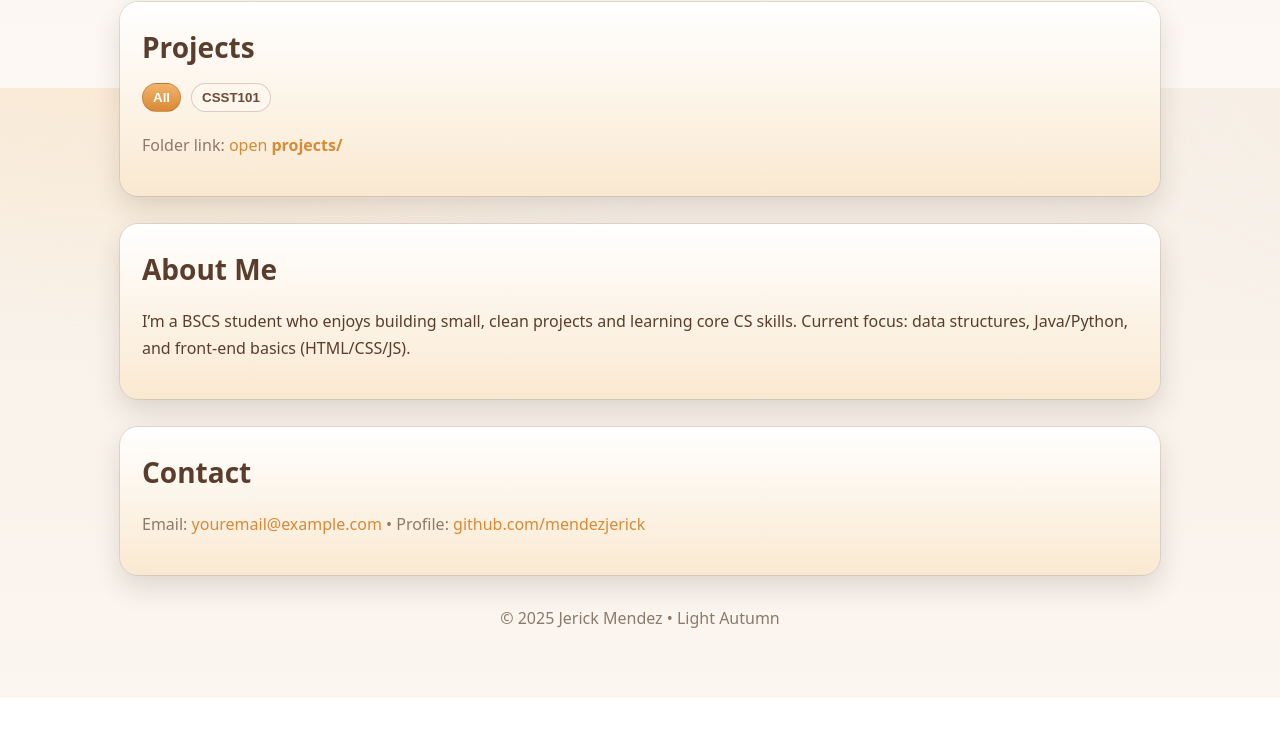
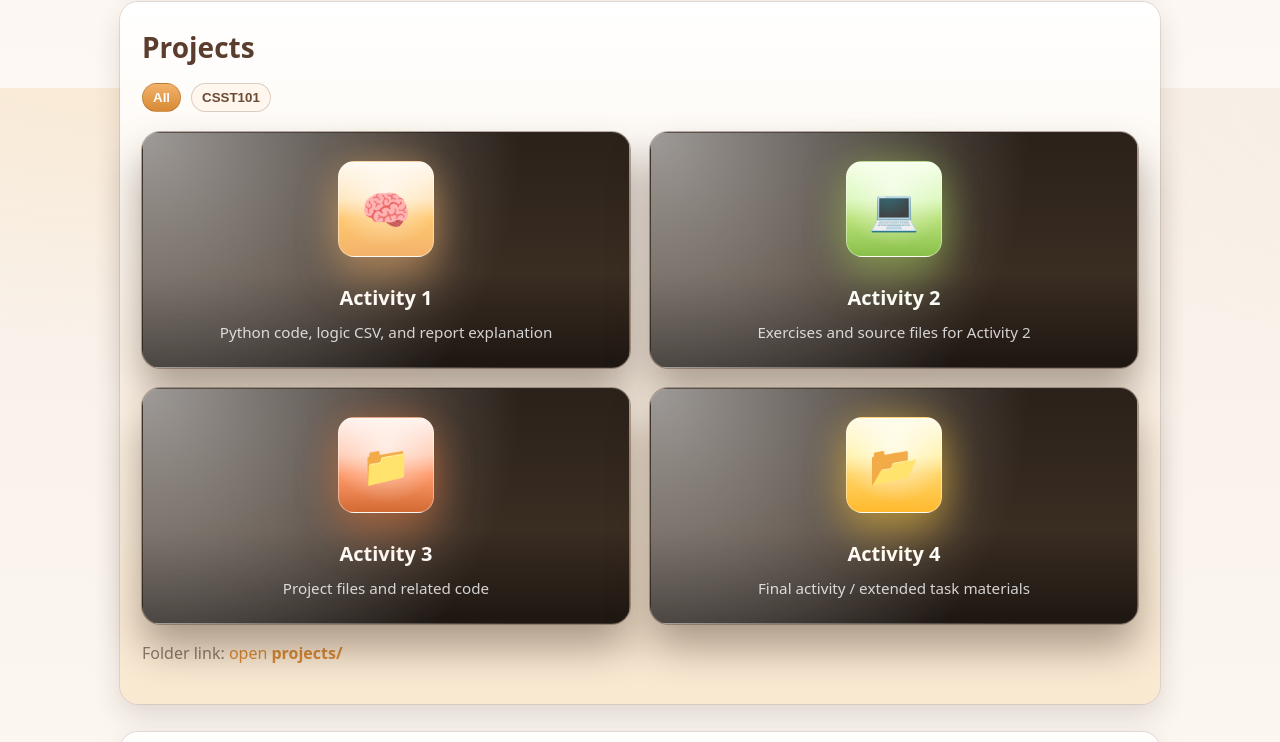
Before and after one commit to mendezjerick/CSST101-3A-AY25-26, a plain HTML site: page index.html in a window 1280 px wide. Shown: the part 712-1454 px from the top of the page. Before the commit the page ends 1410 px from the top, so only its background shows below. Drawn offline with Linux system fonts and the light colour scheme.

Commit message:
Update index.html

```diff
--- a/index.html
+++ b/index.html
@@ -58,22 +58,159 @@
     .cta:hover{transform:translateY(-1px)}
 
     section{margin-top:28px}
-    .card{background:linear-gradient(180deg,#fff,var(--hay));border-radius:var(--radius);padding:22px;
-      outline:1px solid rgba(90,61,44,.12);box-shadow:var(--shadow);
-      opacity:0;transform:translateY(12px);transition:.6s}
+    .card{
+      background:linear-gradient(180deg,#fff,var(--hay));
+      border-radius:var(--radius);
+      padding:22px;
+      outline:1px solid rgba(90,61,44,.12);
+      box-shadow:var(--shadow);
+      opacity:0;
+      transform:translateY(12px);
+      transition:.6s
+    }
     .card.revealed{opacity:1;transform:none}
     h2{margin:0 0 12px;font-size:clamp(20px,3.2vw,28px)}
     .muted{color:var(--sage)}
 
-    .grid{display:grid;gap:16px;grid-template-columns:repeat(auto-fit,minmax(260px,1fr))}
-    .tile{background:linear-gradient(180deg,#fff,#fff4e9);border-radius:14px;padding:16px;
-      outline:1px solid rgba(90,61,44,.12);transition:.2s}
-    .tile:hover{transform:translateY(-2px);outline-color:var(--ring);box-shadow:0 10px 22px rgba(51,28,14,.10)}
+    /* generic grid (repo, etc.) */
+    .grid{
+      display:grid;
+      gap:16px;
+      grid-template-columns:repeat(auto-fit,minmax(260px,1fr))
+    }
 
+    .tile{
+      background:linear-gradient(180deg,#fff,#fff4e9);
+      border-radius:14px;
+      padding:16px;
+      outline:1px solid rgba(90,61,44,.12);
+      transition:.2s
+    }
+    .tile:hover{
+      transform:translateY(-2px);
+      outline-color:var(--ring);
+      box-shadow:0 10px 22px rgba(51,28,14,.10)
+    }
+
+    /* chips / filters */
     .chips{display:flex;gap:10px;flex-wrap:wrap;margin-bottom:10px}
-    .chip{padding:6px 10px;border-radius:999px;border:1px solid rgba(90,61,44,.22);
-      background:#fff6ed;color:#6c4a34;font-weight:600;cursor:pointer;transition:.2s}
-    .chip.active{background:linear-gradient(180deg,var(--amber),var(--amber-dark));color:#fff}
+    .chip{
+      padding:6px 10px;
+      border-radius:999px;
+      border:1px solid rgba(90,61,44,.22);
+      background:#fff6ed;
+      color:#6c4a34;
+      font-weight:600;
+      cursor:pointer;
+      transition:.2s
+    }
+    .chip.active{
+      background:linear-gradient(180deg,var(--amber),var(--amber-dark));
+      color:#fff
+    }
+
+    /* FOLDER CARDS (autumn variant) */
+    .folder-grid{
+      display:grid;
+      gap:20px;
+      grid-template-columns:repeat(auto-fit,minmax(min(320px,100%),1fr));
+      margin-top:20px;
+    }
+
+    .folder-card{
+      position:relative;
+      background:
+        radial-gradient(circle at 0% 0%, rgba(255,255,255,.55) 0%, rgba(255,255,255,0) 70%),
+        linear-gradient(180deg,#2a211a 0%, #3a2d22 60%, #1d1611 100%);
+      border-radius:18px;
+      padding:28px 20px 24px;
+      min-height:220px;
+      color:#fff;
+      box-shadow:0 24px 40px rgba(51,28,14,.4);
+      border:1px solid rgba(255,255,255,.07);
+      outline:1px solid rgba(90,61,44,.4);
+      display:flex;
+      flex-direction:column;
+      justify-content:flex-end;
+      text-align:center;
+      transition:.18s;
+    }
+
+    .folder-card:hover{
+      transform:translateY(-2px) scale(1.01);
+      box-shadow:0 28px 48px rgba(51,28,14,.5);
+      outline-color:var(--ring);
+    }
+
+    /* glowing icon square on top */
+    .folder-icon-wrap{
+      position:absolute;
+      top:28px;
+      left:50%;
+      transform:translateX(-50%);
+      width:96px;
+      height:96px;
+      border-radius:16px;
+      background:
+        radial-gradient(circle at 50% 30%, rgba(255,255,255,.6) 0%, rgba(255,255,255,0) 70%),
+        linear-gradient(180deg,#fff8ef 0%, #ffe4b8 40%, #ffc870 60%, #f3b26a 100%);
+      box-shadow:
+        0 24px 40px rgba(243,178,106,.35),
+        0 0 40px rgba(243,178,106,.4);
+      border:1px solid rgba(255,255,255,.4);
+      display:grid;
+      place-items:center;
+      font-size:40px;
+      font-weight:600;
+      line-height:1;
+      color:#5a3d2c;
+    }
+
+    /* Accent color variants for variety if you want */
+    .accent-leaf {
+      background:
+        radial-gradient(circle at 50% 30%, rgba(255,255,255,.6) 0%, rgba(255,255,255,0) 70%),
+        linear-gradient(180deg,#f5ffe8 0%, #d9f7b7 40%, #b8e27a 60%, #8abf4a 100%) !important;
+      box-shadow:
+        0 24px 40px rgba(170,210,90,.35),
+        0 0 40px rgba(170,210,90,.4);
+      color:#2f3a15;
+    }
+
+    .accent-rust {
+      background:
+        radial-gradient(circle at 50% 30%, rgba(255,255,255,.6) 0%, rgba(255,255,255,0) 70%),
+        linear-gradient(180deg,#fff1eb 0%, #ffc9b0 40%, #ff9a6b 60%, #d36a33 100%) !important;
+      box-shadow:
+        0 24px 40px rgba(227,120,60,.35),
+        0 0 40px rgba(227,120,60,.4);
+      color:#4a1f11;
+    }
+
+    .accent-amber {
+      background:
+        radial-gradient(circle at 50% 30%, rgba(255,255,255,.7) 0%, rgba(255,255,255,0) 70%),
+        linear-gradient(180deg,#fffbe5 0%, #fff2a8 40%, #ffd465 60%, #ffb92e 100%) !important;
+      box-shadow:
+        0 24px 40px rgba(255,200,60,.35),
+        0 0 40px rgba(255,200,60,.4);
+      color:#4a3514;
+    }
+
+    .folder-title{
+      font-size:1.25rem;
+      font-weight:700;
+      margin-top:120px;
+      margin-bottom:8px;
+      color:#fff;
+    }
+
+    .folder-desc{
+      font-size:.95rem;
+      line-height:1.4;
+      color:rgba(255,255,255,.8);
+      margin:0;
+    }
 
     .toast{position:fixed;left:50%;bottom:24px;transform:translateX(-50%) translateY(20px);
       background:var(--bark);color:#fff;padding:10px 14px;border-radius:999px;
@@ -122,13 +259,57 @@
     <!-- PROJECTS -->
     <section id="projects" class="card">
       <h2>Projects</h2>
+
+      <!-- Filter chips (still visual / future use) -->
       <div class="chips">
         <button class="chip active" data-filter="all">All</button>
         <button class="chip" data-filter="CSST101">CSST101</button>
       </div>
-      <div id="projectGrid" class="grid"></div>
-      <p id="emptyMsg" class="muted" style="display:none">It’s empty for now.</p>
-      <p class="muted" style="margin-top:10px">
+
+      <!-- Folder-style cards -->
+      <div class="folder-grid" id="folderGrid">
+        <!-- ACTIVITY 1 -->
+        <a class="folder-card" href="https://github.com/mendezjerick/CSST101-3A-AY25-26/tree/main/projects/Act1"
+           target="_blank" rel="noopener">
+          <div class="folder-icon-wrap">
+            🧠
+          </div>
+          <div class="folder-title">Activity 1</div>
+          <p class="folder-desc">Python code, logic CSV, and report explanation</p>
+        </a>
+
+        <!-- ACTIVITY 2 -->
+        <a class="folder-card" href="https://github.com/mendezjerick/CSST101-3A-AY25-26/tree/main/projects/Act2"
+           target="_blank" rel="noopener">
+          <div class="folder-icon-wrap accent-leaf">
+            💻
+          </div>
+          <div class="folder-title">Activity 2</div>
+          <p class="folder-desc">Exercises and source files for Activity&nbsp;2</p>
+        </a>
+
+        <!-- ACTIVITY 3 -->
+        <a class="folder-card" href="https://github.com/mendezjerick/CSST101-3A-AY25-26/tree/main/projects/Act3"
+           target="_blank" rel="noopener">
+          <div class="folder-icon-wrap accent-rust">
+            📁
+          </div>
+          <div class="folder-title">Activity 3</div>
+          <p class="folder-desc">Project files and related code</p>
+        </a>
+
+        <!-- ACTIVITY 4 -->
+        <a class="folder-card" href="https://github.com/mendezjerick/CSST101-3A-AY25-26/tree/main/projects/Act4"
+           target="_blank" rel="noopener">
+          <div class="folder-icon-wrap accent-amber">
+            📂
+          </div>
+          <div class="folder-title">Activity 4</div>
+          <p class="folder-desc">Final activity / extended task materials</p>
+        </a>
+      </div>
+
+      <p class="muted" style="margin-top:16px">
         Folder link:
         <a href="https://github.com/mendezjerick/CSST101-3A-AY25-26/tree/main/projects" target="_blank" rel="noopener">
           open <strong>projects/</strong>
@@ -175,47 +356,22 @@
 
     /* Back to top */
     const toTop=document.getElementById('toTop');
-    window.addEventListener('scroll',()=>{toTop.style.display=window.scrollY>400?'grid':'none';});
+    window.addEventListener('scroll',()=>{
+      toTop.style.display=window.scrollY>400?'grid':'none';
+    });
     toTop.addEventListener('click',()=>window.scrollTo({top:0,behavior:'smooth'}));
 
-    /* Projects data */
-    const projects = [
-      {
-        title: "Activity 1",
-        desc: "Python code, logic csv, and the report explanation",
-        tags: ["CSST101"],
-        href: "https://github.com/mendezjerick/CSST101-3A-AY25-26/tree/main/projects/Act1"
-        href: "https://github.com/mendezjerick/CSST101-3A-AY25-26/tree/main/projects/Act2"
-      }
-      // --- Add more links here as you grow ---
-    ];
-
-    const grid=document.getElementById('projectGrid');
-    const emptyMsg=document.getElementById('emptyMsg');
-
-    function render(filter='all'){
-      grid.innerHTML='';
-      const items=projects.filter(p=>filter==='all'||(p.tags||[]).includes(filter));
-      if(items.length===0){emptyMsg.style.display='block';return;}
-      emptyMsg.style.display='none';
-      for(const p of items){
-        const a=document.createElement('a');
-        a.className='tile'; a.href=p.href; a.target='_blank'; a.rel='noopener';
-        a.innerHTML=`<h3>${p.title}</h3><p class="muted">${p.desc||''}</p>`;
-        grid.appendChild(a);
-      }
-    }
-    render();
-
-    /* Filter chips + toast */
+    /* Filter chips + toast (visual only) */
     const chips=document.querySelectorAll('.chip');
     const toast=document.getElementById('toast');
     chips.forEach(ch=>{
       ch.addEventListener('click',()=>{
-        chips.forEach(x=>x.classList.remove('active')); ch.classList.add('active');
-        const f=ch.dataset.filter; render(f);
+        chips.forEach(x=>x.classList.remove('active'));
+        ch.classList.add('active');
+        const f=ch.dataset.filter;
         toast.textContent=(f==='all'?'Showing all projects':`Showing ${f}`);
-        toast.classList.add('show'); setTimeout(()=>toast.classList.remove('show'),1200);
+        toast.classList.add('show');
+        setTimeout(()=>toast.classList.remove('show'),1200);
       });
     });
   </script>
```
